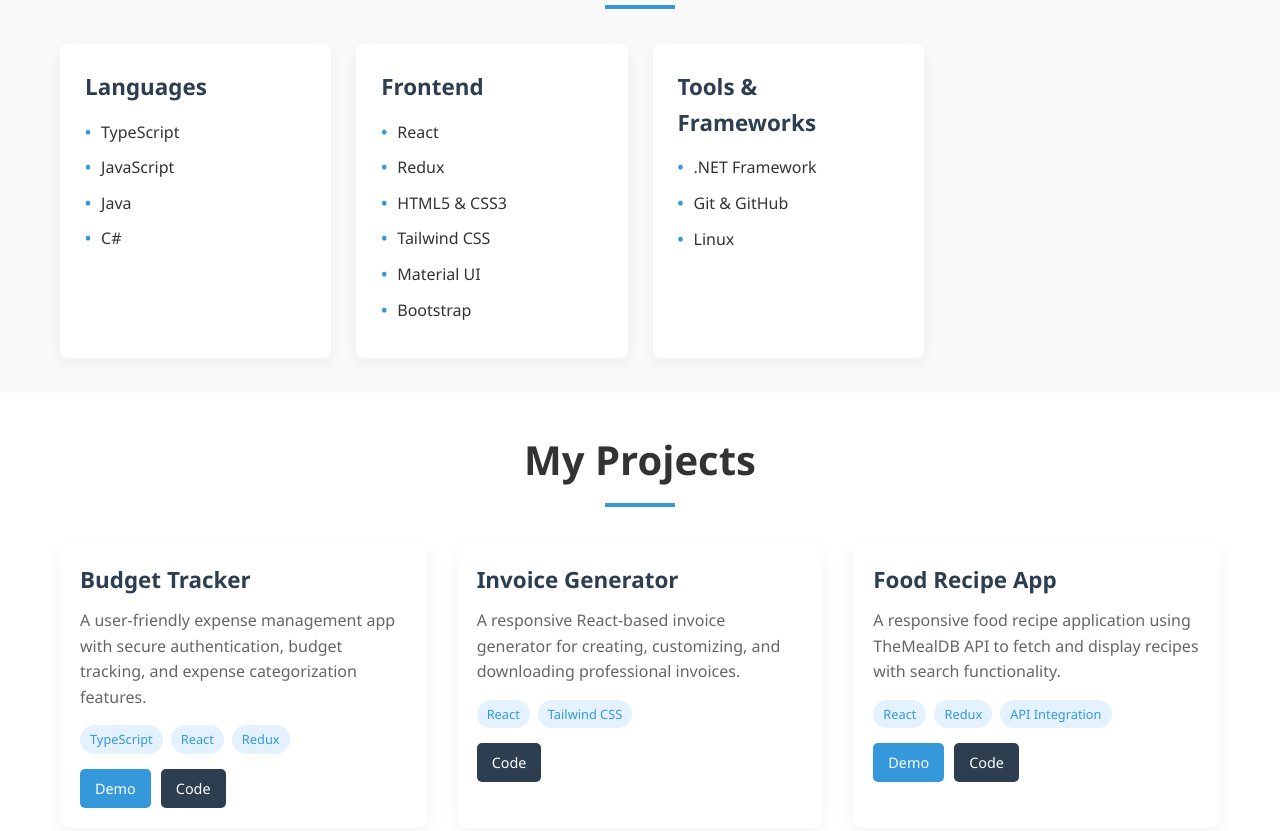
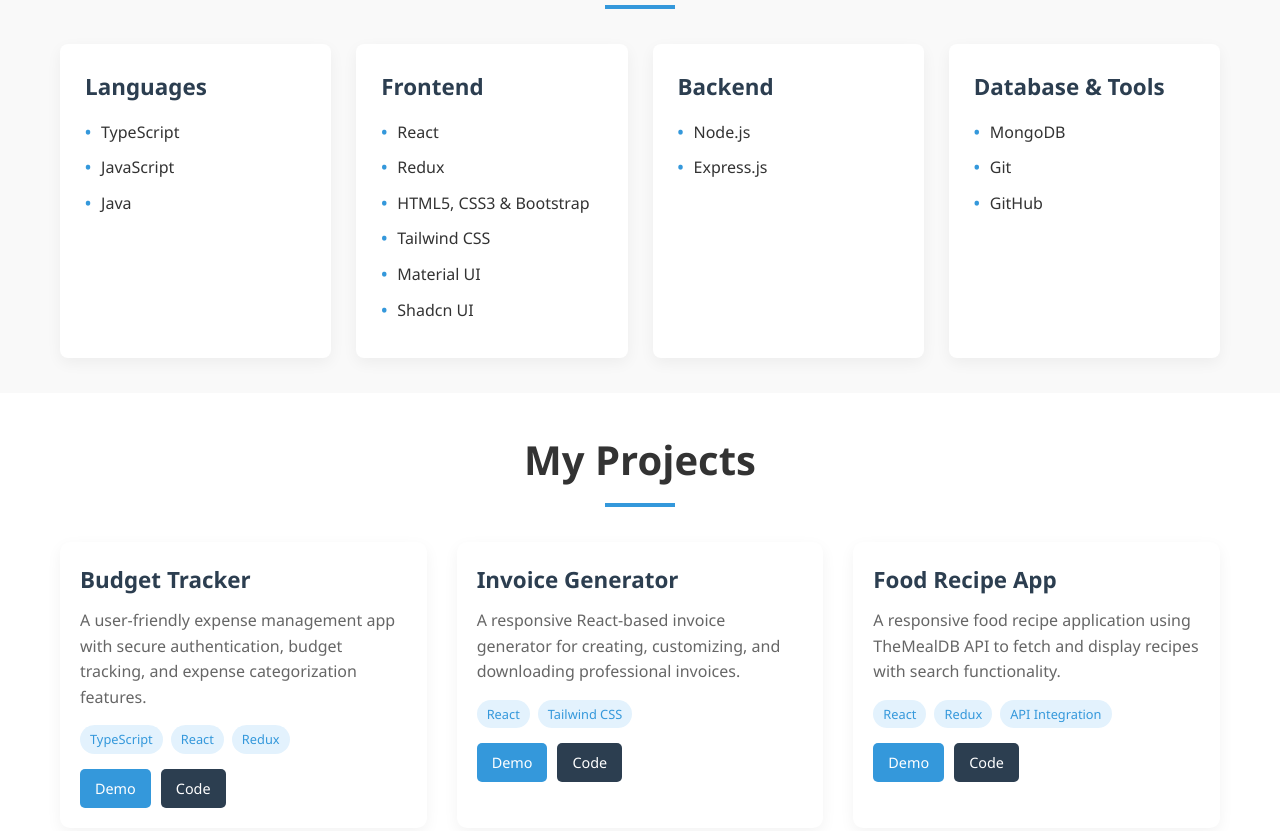
Before and after one commit to promise1402/personal-portfolio, a plain HTML site: page index.html in a window 1280 px wide. Shown: the part 1560-2391 px from the top of the page. Drawn offline with Linux system fonts and the light colour scheme.

Commit message:
Updated the skills section

```diff
--- a/index.html
+++ b/index.html
@@ -75,7 +75,6 @@
                     <li>TypeScript</li>
                     <li>JavaScript</li>
                     <li>Java</li>
-                        <li>C#</li>
                 </ul>
             </div>
             <div class="skill-card animate">
@@ -83,18 +82,25 @@
                 <ul class="skill-list">
                     <li>React</li>
                     <li>Redux</li>
-                        <li>HTML5 & CSS3</li>
+                    <li>HTML5, CSS3 & Bootstrap</li>
                     <li>Tailwind CSS</li>
                     <li>Material UI</li>
-                        <li>Bootstrap</li>
+                    <li>Shadcn UI</li>
                 </ul>
             </div>
             <div class="skill-card animate">
-                    <h3>Tools & Frameworks</h3>
+                <h3>Backend</h3>
                 <ul class="skill-list">
-                        <li>.NET Framework</li>
-                        <li>Git & GitHub</li>
-                        <li>Linux</li>
+                    <li>Node.js</li>
+                    <li>Express.js</li>
+                </ul>
+            </div>
+            <div class="skill-card animate">
+                <h3>Database & Tools</h3>
+                <ul class="skill-list">
+                    <li>MongoDB</li>
+                    <li>Git</li>
+                    <li>GitHub</li>
                 </ul>
             </div>
         </div>
@@ -130,6 +136,7 @@
                             <span class="tech-tag">Tailwind CSS</span>
                         </div>
                         <div class="project-links">
+                            <a href="https://invoice-generator-two-lac.vercel.app/" class="demo-link" target="_blank">Demo</a>
                             <a href="https://github.com/promise1402/invoice-generator" class="code-link" target="_blank">Code</a>
                         </div>
                     </div>
```
Lines whose indentation alone changed are shown as unchanged.
